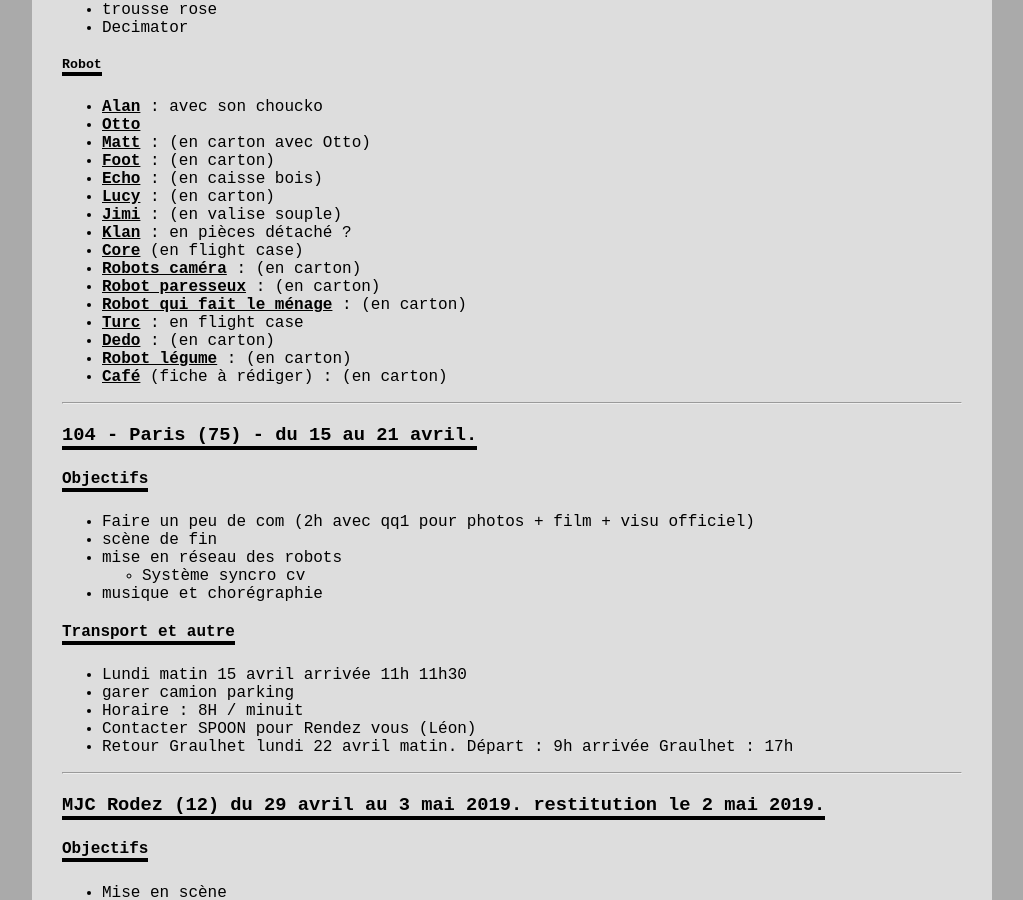
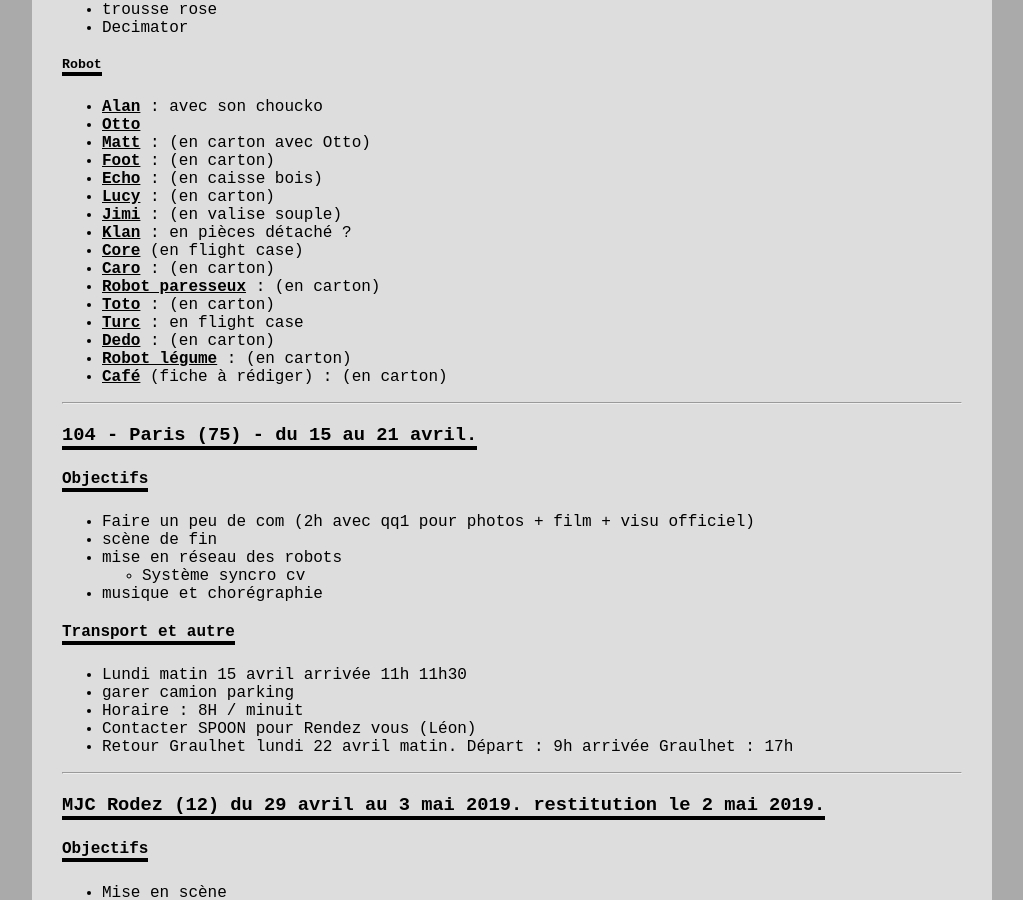
Before and after one commit to LeonLenclos/turing-test, a Jekyll site: the page built from contenu/organisation/logistique.md, in a window 1280 px wide and 900 px high, scrolled down 12761 px. Shown: the whole window, without its empty margins (128-1151 px from the left). Built offline with Jekyll 4.4.1, drawn with Linux system fonts in a browser that asks for light colours; nearby versions of some CDN libraries; our own code applies the rules of GitHub Pages for plain Markdown files; a script that is not in the unit is left out; the repository's description, which GitHub fills in, is left out.

Commit message:
Update logistique.md

```diff
--- a/contenu/organisation/logistique.md
+++ b/contenu/organisation/logistique.md
@@ -618,9 +618,9 @@ Retour le 8/11 déchargement en fin d'aprem.
 - [Jimi](jimi.md) : (en valise souple)
 - [Klan](klan.md) : en pièces détaché ?
 - [Core](core.md) (en flight case)
-- [Robots caméra](robot-camera.md) : (en carton)
+- [Caro](caro.md) : (en carton)
 - [Robot paresseux](robot-paresseux.md) : (en carton)
-- [Robot qui fait le ménage](robot-qui-fait-le-menage.md) : (en carton)
+- [Toto](toto.md) : (en carton)
 - [Turc](turc.md) : en flight case
 - [Dedo](dedo.md) : (en carton)
 - [Robot légume](robot-legume.md) : (en carton)
```
